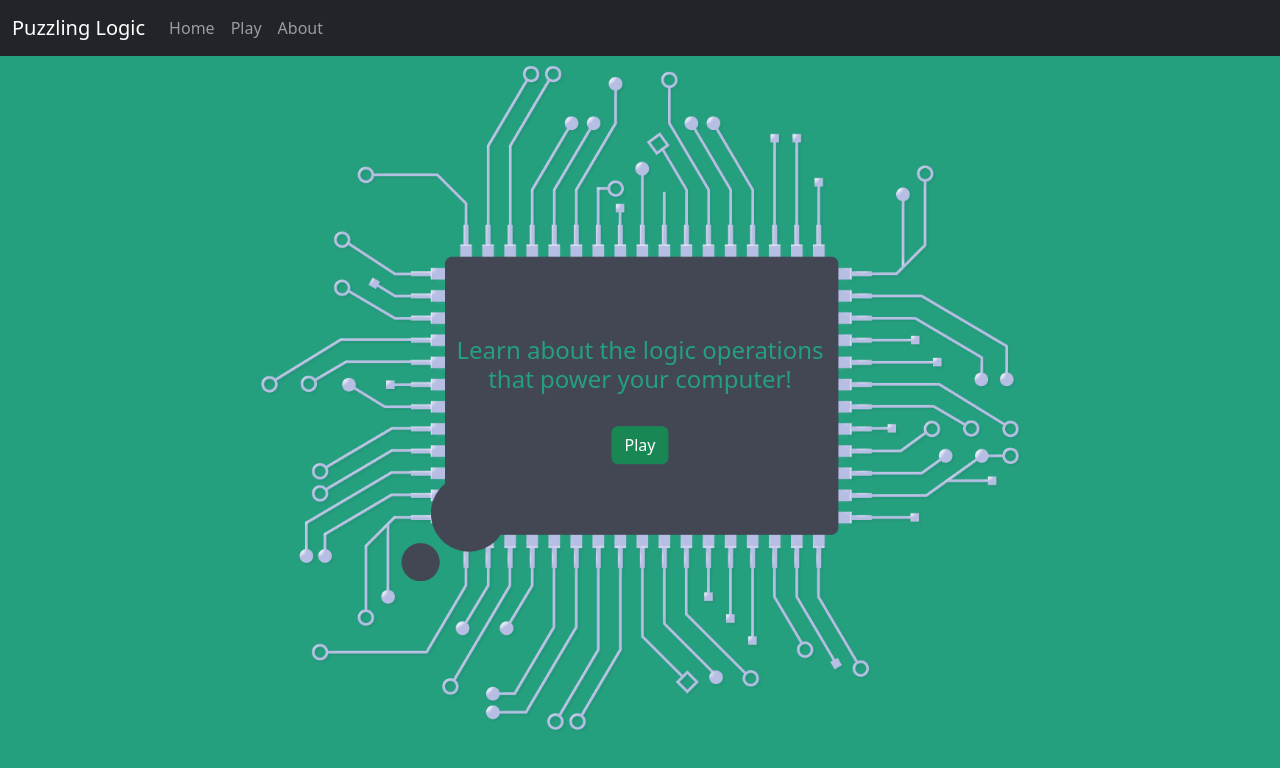
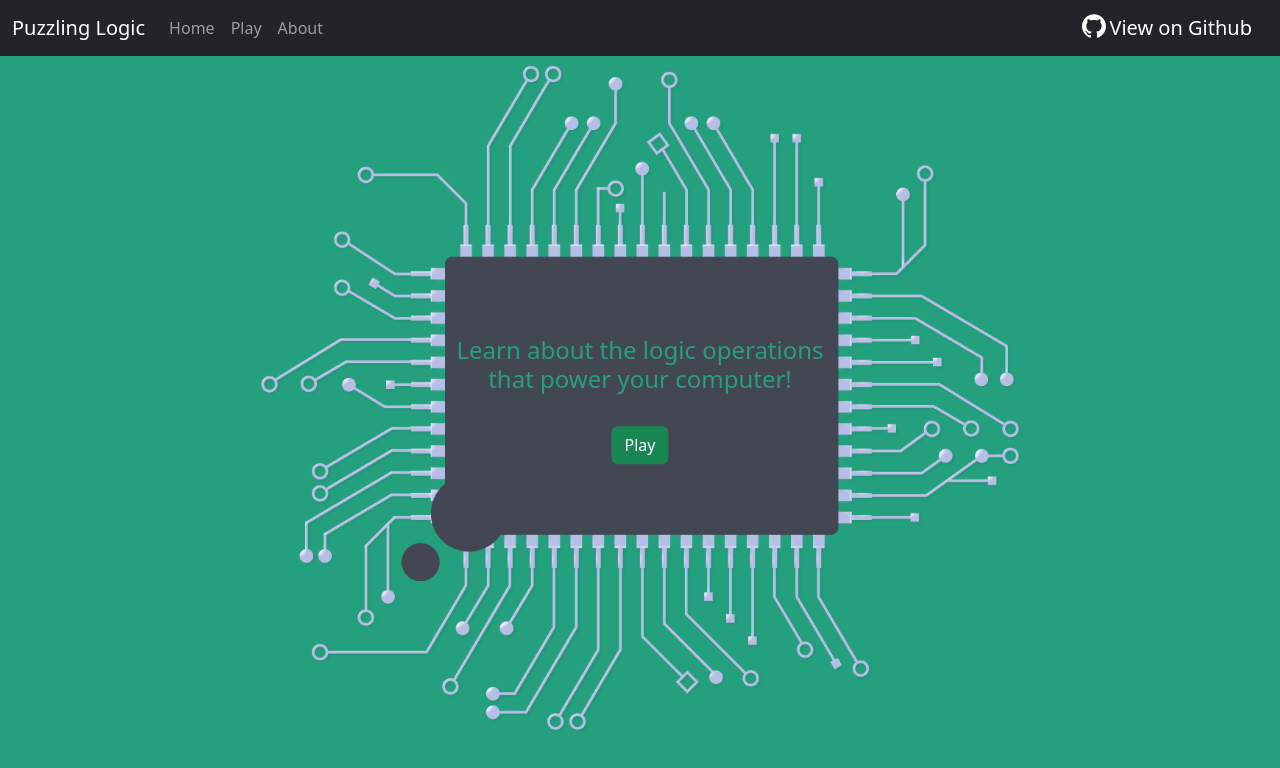
Before and after one commit to Aurux/PuzzlingLogic, a React (Vite) app in the folder puzzling-logic/: page / in a window 1280 px wide. Shown: the top 768 px of the page. Built offline with nearby package versions, Linux system fonts and the light colour scheme.

Commit message:
Add github link and fix dragging bug.

```diff
--- a/puzzling-logic/src/components/NavBar.tsx
+++ b/puzzling-logic/src/components/NavBar.tsx
@@ -1,9 +1,20 @@
+import styled from "styled-components";
+import GithubLogo from "/src/assets/github.svg";
+
 interface Props {
   onChangeContent: (page: string) => void;
 }
 
+const Logo = styled.img`
+  user-drag: none;
+  -webkit-user-drag: none;
+  user-select: none;
+  -moz-user-select: none;
+  -webkit-user-select: none;
+  -ms-user-select: none;
+`;
+
 const NavBar = ({ onChangeContent }: Props) => {
-  const items = ["Home", "Play", "About"];
   return (
     <nav className="navbar navbar-expand-lg navbar-dark fixed-top bg-dark">
       <div className="container-fluid">
@@ -57,6 +68,20 @@ const NavBar = ({ onChangeContent }: Props) => {
             </li>
           </ul>
         </div>
+
+        <a
+          className="navbar-brand"
+          href="https://github.com/Aurux/PuzzlingLogic"
+        >
+          <Logo
+            src={GithubLogo}
+            alt="Logo"
+            width="30"
+            height="24"
+            className="d-inline-block align-text-top"
+          />
+          View on Github
+        </a>
       </div>
     </nav>
   );
--- a/puzzling-logic/src/components/Play.tsx
+++ b/puzzling-logic/src/components/Play.tsx
@@ -169,6 +169,12 @@ const ToolBoxImgDiv = styled.div`
   justify-content: center;
   align-items: center;
   height: 40%;
+  user-drag: none;
+  -webkit-user-drag: none;
+  user-select: none;
+  -moz-user-select: none;
+  -webkit-user-select: none;
+  -ms-user-select: none;
 `;
 
 const TooltipDiv = styled.div`
@@ -322,7 +328,7 @@ const Play = () => {
     event.preventDefault();
 
     const data = event.dataTransfer.getData("text");
-
+    if (data.includes("gates/")) {
       if (event.currentTarget.id === "playArea") {
         const yPos = event.clientY;
         const xPos = event.clientX;
@@ -376,6 +382,7 @@ const Play = () => {
           ]);
           setToolDrag(false);
           setDraggedID("");
+        }
       }
     }
   };
```
Also changed, not shown: puzzling-logic/src/assets/github.svg (added). Lines whose indentation alone changed are shown as unchanged.
